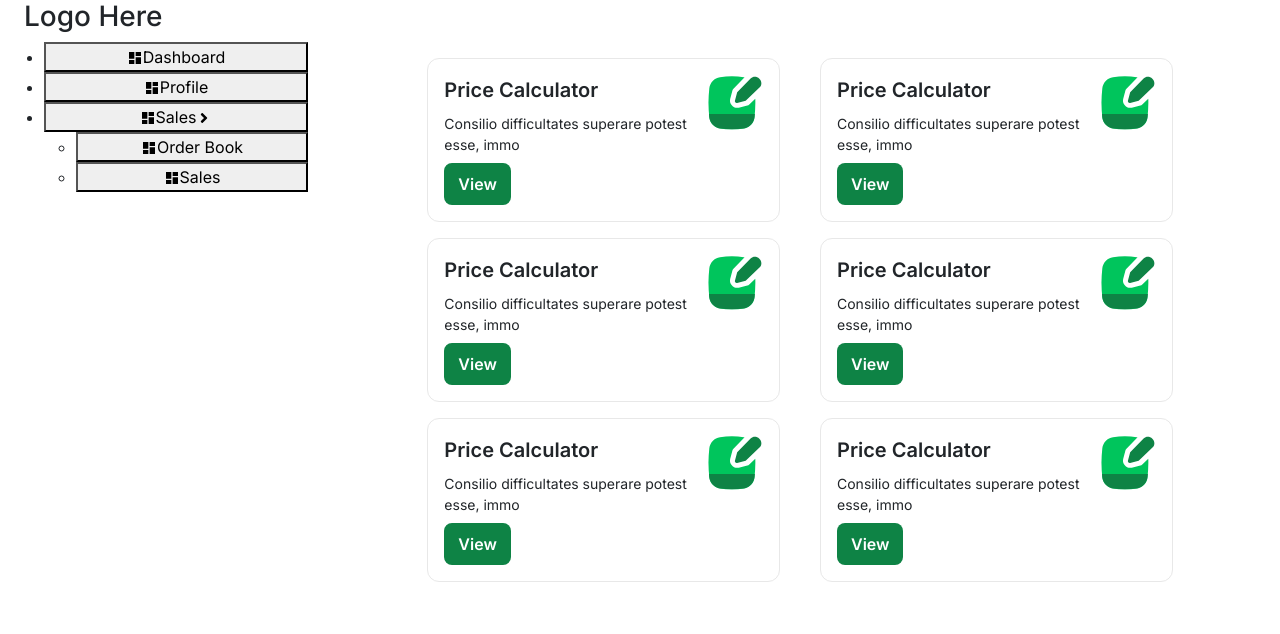
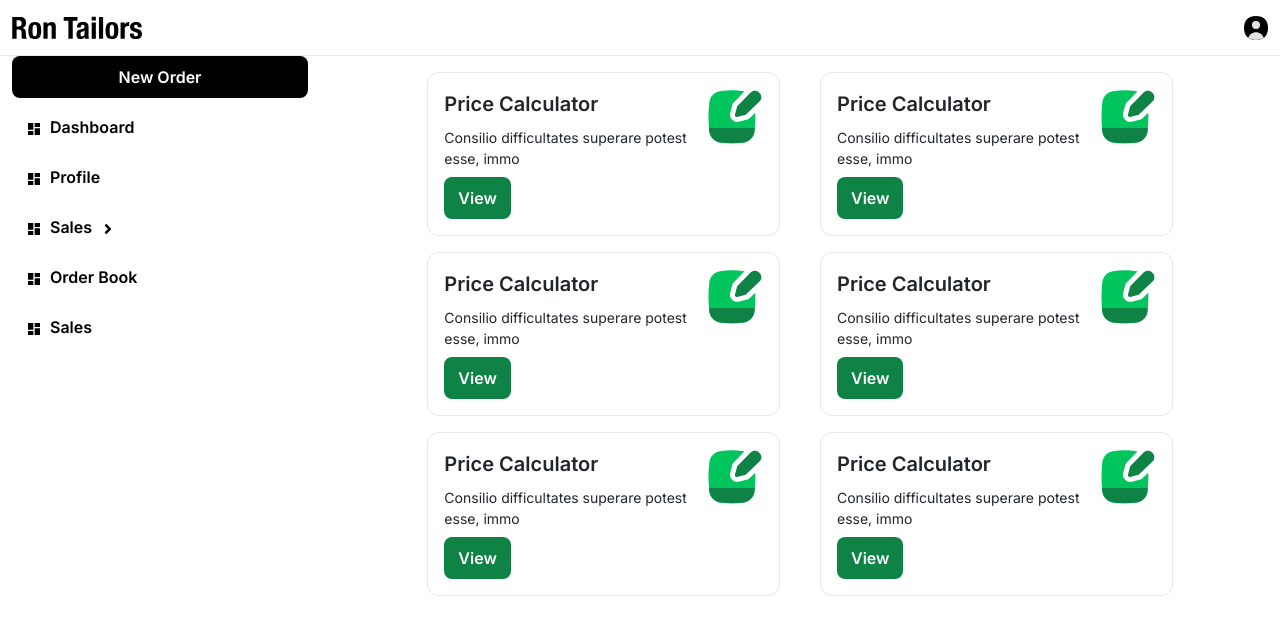
Before and after one commit to ShashikaHB/Ron-Tailors, a React (Vite) app in the folder Frontend/: page / in a window 1280 px wide. Shown: the top 634 px of the page. Built offline with nearby package versions, Linux system fonts and the light colour scheme.

Commit message:
Ui changes harith

```diff
--- a/Frontend/src/components/header/Header.tsx
+++ b/Frontend/src/components/header/Header.tsx
@@ -1,17 +1,15 @@
 import React from 'react'
-
+import clientLogo from '../../assets/images/rt-logo.svg'
+import ProfileIcon from '../../assets/images/profile-icon.svg';
 const Header = () => {
   return (
     <>
-    <header className='d-flex align-items-center'>
-        <div className="container-fluid">
-            <div className="row d-flex align-items-center">
-                <div className="col-xs-3">
-                    <h3>Logo Here</h3>
-                </div>
-            </div>
+        <div className='row mx-0'>
+          <div className="col-12 header d-flex justify-content-between">
+            <	img className="top-bar-logo" src={clientLogo} alt="react logo" />
+            <	img className="top-bar-icon" src={ProfileIcon} alt="react logo" />
+          </div>
         </div>
-    </header>
     </>
   )
 }
--- a/Frontend/src/components/sideNav/SideNavItem.tsx
+++ b/Frontend/src/components/sideNav/SideNavItem.tsx
@@ -15,7 +15,7 @@ const SideNavItem: React.FC<SideBarConfig> = (item) => {
     return (
       <div className={open ? "sideNav-item open" : "sideNav-item"}>
         <div className="sideNav-title" onClick={handleClick}>
-          <button className="w-100" onClick={handleClick}>
+          <button className="side-nav-btn w-100" onClick={handleClick}>
             <span className="icon">
               <MdDashboard />
             </span>
@@ -41,7 +41,7 @@ const SideNavItem: React.FC<SideBarConfig> = (item) => {
       <div className="sideNav-item">
         {item.path && (
           <Link to={item.path}>
-            <button className="w-100" onClick={handleClick}>
+            <button className="side-nav-btn w-100" onClick={handleClick}>
               <span className="icon">
                 <MdDashboard />
               </span>
--- a/Frontend/src/pageLayouts/RootLayout.tsx
+++ b/Frontend/src/pageLayouts/RootLayout.tsx
@@ -5,15 +5,22 @@ import { Outlet } from "react-router-dom";
 
 const RootLayout = () => {
   return (
-    <div className="container-fluid">
-      <Header></Header>
-      <div className="row">
-        <div className="col-3">
-          <SideNav></SideNav>
+    <div className='d-flex flex-grow-1'>
+      <div className='d-flex flex-column h-100 w-100'>
+        <Header></Header>
+        <div className="row flex-grow-1 overflow-hidden mx-0">
+          <div className="col-12 col-12 flex-grow-1 overflow-hidden d-flex flex-column h-100">
+            <div className="row h-100 flex-grow-1 overflow-hidden d-flex flex-column h-100">
+              <div className="col-3 flex-grow-1 overflow-hidden d-flex flex-column h-100">
+                <button className='primary-button w-100'>New Order</button>
+                <SideNav></SideNav>
+              </div>
+              <div className="col-9 flex-grow-1 overflow-hidden d-flex flex-column h-100">
+                <Outlet />
+              </div>
+            </div>
+          </div>
         </div>
-        <div className="col-9">
-            <Outlet />
-          </div>
       </div>
     </div>
   );
--- a/Frontend/src/styles/_widgets.scss
+++ b/Frontend/src/styles/_widgets.scss
@@ -18,10 +18,22 @@ body {
             height: 24px;
         }
     }
-
-    .side-nav{
-        .side-nav-level-1{
+    .sidebar{
+        ul{
+            list-style: none;
+            padding: 0;
+            margin: 8px 0px;
+            li{
+                margin: 8px 0px;
+                .sideNav-item{
+                    a{
+                        text-decoration: none;
+                    }
+                }
+            }
+            .side-nav-btn{
                 height: 42px;
+                background-color: transparent;
                 color: var(--bg-color-1);
                 font-size: 16px;
                 font-weight: 600;
@@ -31,10 +43,12 @@ body {
                 padding: 16px 14px;
                 display: flex;
                 align-items: center;
-            justify-content: center;
-            &.active{
+                justify-content: start;
+                gap: 8px;
+                &:hover{
                     background-color: #E8E8E8;
                 }
             }
         }
     }
+}
```
Lines whose indentation alone changed are shown as unchanged.
